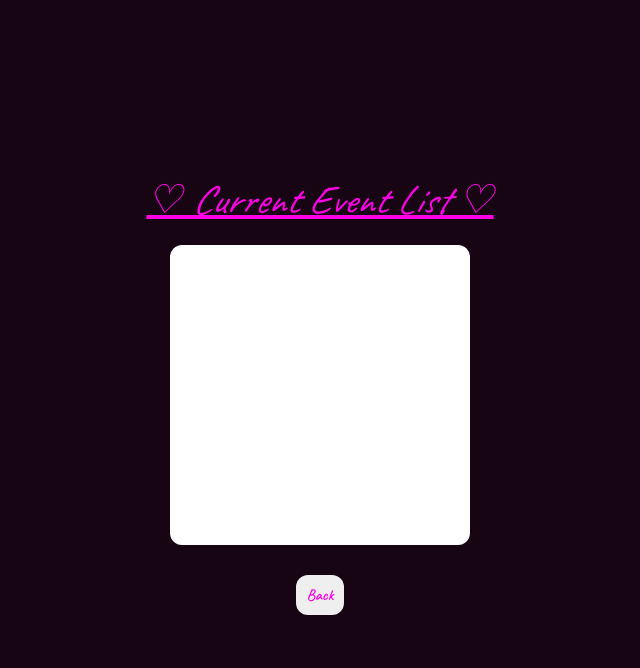
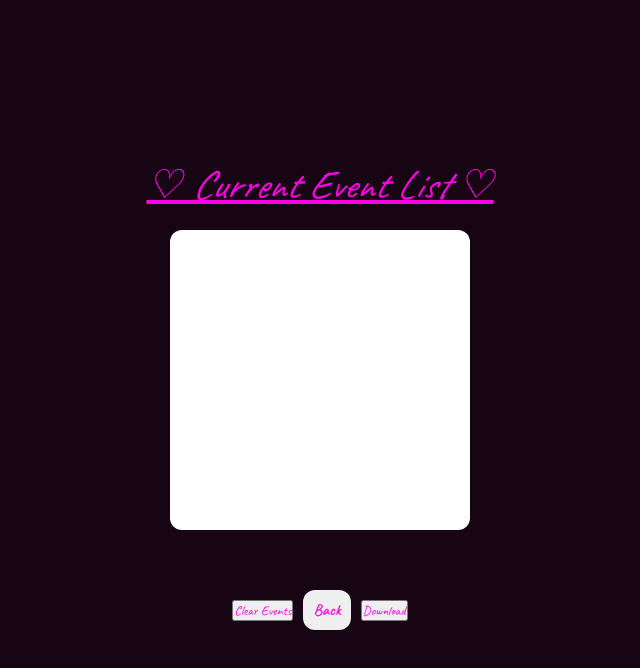
Before and after one commit to Sergyyyyy/ItineraryPlanner, a React (Vite) app in the folder ItineraryPlanner/: page / in a window 1280 px wide. Both pictures are taken after a click on the button "View Events". Shown: the top 668 px of the page, without its empty margins (320-960 px from the left). Built offline with nearby package versions, Linux system fonts and the light colour scheme.

Commit message:
Added download pdf function and clear events function.

```diff
--- a/ItineraryPlanner/src/myComponents/Print.jsx
+++ b/ItineraryPlanner/src/myComponents/Print.jsx
@@ -1,4 +1,26 @@
-const Print = ({ setPage, events }) => {
+import jsPDF from 'jspdf'
+
+const clearEvents = () => {
+  setEvents([]);
+}
+
+const downloadPDF = () => {
+  const doc = new jsPDF();
+
+  doc.text("My Itinerary", 20, 20);
+
+  events.forEach((event, index) => {
+    doc.text(
+      `${event.eventName} - ${event.eventTime}`,
+      20,
+      40 + index * 10
+    );
+  });
+
+  doc.save("itinerary.pdf");
+};
+
+const Print = ({ setPage, events, setEvents }) => {
   return (
     <>
       <div className="form-container">
@@ -14,9 +36,13 @@ const Print = ({ setPage, events }) => {
             );
           })}
         </div>
-        <button onClick={() => setPage("form")} className="btn btn-backEvent">
-          Back
-        </button>
+        <div className="btn-container">
+          <button onClick={clearEvents}>Clear Events</button>
+          <button onClick={() => setPage("form")} className="btn btn-backEvent">
+            Back
+          </button>
+          <button onClick={downloadPDF}>Download</button>
+        </div>
       </div>
     </>
   );
```
